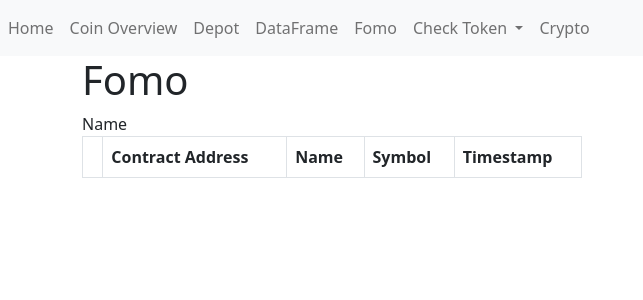
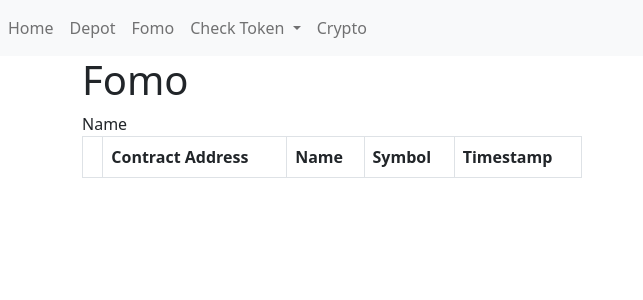
Before and after one commit to raschnick/sp_group_work, a Flask app: page /fomo in a window 1280 px wide. Shown: the top 300 px of the page, without its empty margins (0-643 px from the left). Run offline with Flask 2, Linux system fonts and the light colour scheme; data that the repository does not hold is empty.

Commit message:
removed unused components

```diff
--- a/app.py
+++ b/app.py
@@ -14,11 +14,6 @@ def home() -> str:
     return render_template(template_name_or_list='index.html')
 
 
-@app.route('/overview')
-def coin_overview() -> str:
-    return routing_service_.coin_overview()
-
-
 @app.route('/depot')
 def hello() -> Response:
     return redirect(url_for(endpoint='search_depot'))
@@ -32,11 +27,6 @@ def search_depot() -> str:
 @app.route('/depot/overview', methods=['POST'])
 def get_depot() -> str:
     return routing_service_.get_depot()
-
-
-@app.route('/spotify')
-def spotify() -> str:
-    return routing_service_.spotify()
 
 
 @app.route('/crypto', methods=['GET'])
@@ -57,7 +47,6 @@ def fomo() -> str:
         blockchain = request.args.get('bc')
     print("early block: " + blockchain)
 
-
     return routing_service_.fomo(blockchain)
 
 
--- a/service/routing_service.py
+++ b/service/routing_service.py
@@ -17,15 +17,6 @@ class RoutingService():
         self.db_service = DbService()
         self.depot_repository = DepotRepository(self.db_service.db)
 
-    def coin_overview(self) -> str:
-        crypto_asset_data = get_coin_overview()
-        return render_template(
-            template_name_or_list='overview/overview.html',
-            title="Coin Overview",
-            description="A list of crypto currencies:",
-            crypto_asset_data=crypto_asset_data
-        )
-
     def search_depot(self) -> str:
         return render_template(template_name_or_list='depot/depot_search.html', title="Depot Search", )
 
@@ -37,15 +28,6 @@ class RoutingService():
                                    depot=depot)
         else:
             return f'No Depot found with id: {depot_id}'
-
-    def spotify(self) -> str:
-        """
-        data from https://www.kaggle.com/datasets/muhmores/spotify-top-100-songs-of-20152019
-        An example to return a df as html table
-        :return: a df as table
-        """
-        df = pd.read_csv(filepath_or_buffer='/Users/simon/PycharmProjects/sp_group_work/unit_tests/data/Spotify.csv')
-        return render_template('spotify/spotify.html', tables=[df.to_html(classes='data')], titles=df.columns.values)
 
     def crypto(self) -> str:
         currencies = ['bitcoin', 'ethereum', 'litecoin']
--- a/static/styles/depot/depot_overview.css
+++ /dev/null
@@ -1,3 +0,0 @@
-table, th, td {
-    border: 1px solid black;
-}
--- a/templates/navigation.html
+++ b/templates/navigation.html
@@ -4,9 +4,7 @@
         <div class="collapse navbar-collapse" id="navbarNavAltMarkup">
             <div class="navbar-nav">
                 <a class="nav-item nav-link" href="/">Home</a>
-                <a class="nav-item nav-link" href="/overview">Coin Overview</a>
                 <a class="nav-item nav-link" href="/depot">Depot</a>
-                <a class="nav-item nav-link" href="/spotify">DataFrame</a>
                 <a class="nav-item nav-link" href="/fomo">Fomo</a>
                 <li class="nav-item dropdown">
                     <a class="nav-link dropdown-toggle" id="navbarDropdown" role="button" data-bs-toggle="dropdown"
```
Also changed, not shown: templates/overview/overview.html (deleted, +0 -13 lines), templates/spotify/spotify.html (deleted, +0 -7 lines).
